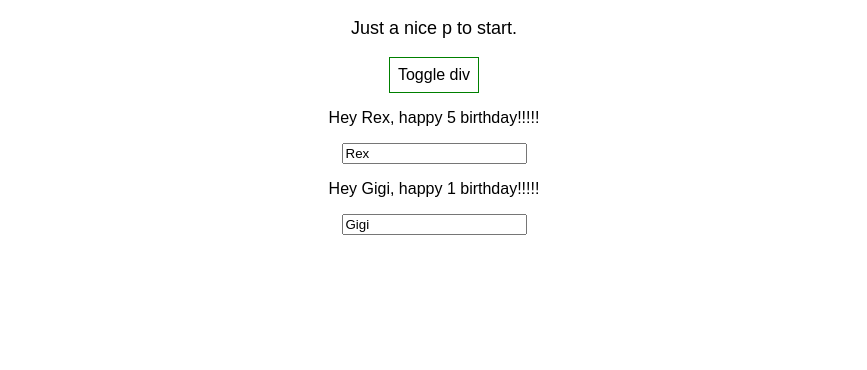
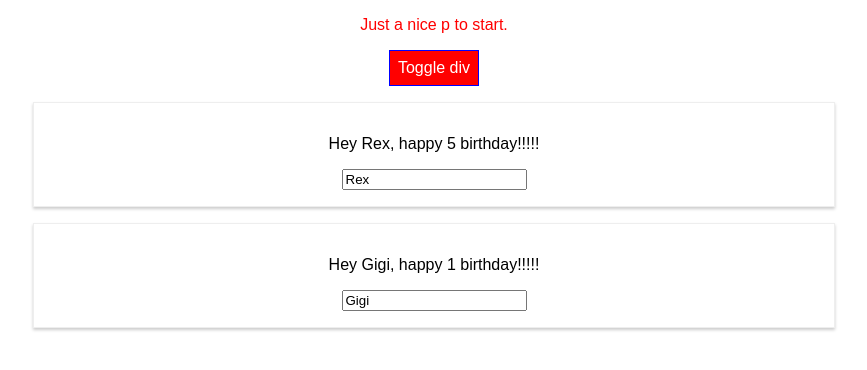
Before and after one commit to sanuma02/react, a React (Create React App) app in the folder first/: page / in a window 1280 px wide. Both pictures are taken after a click on the button "Toggle div". Shown: the top 370 px of the page, without its empty margins (206-1073 px from the left). Built offline with nearby package versions, Linux system fonts and the light colour scheme.

Commit message:
Radium add

```diff
--- a/first/src/App.css
+++ b/first/src/App.css
@@ -26,3 +26,11 @@
   from { transform: rotate(0deg); }
   to { transform: rotate(360deg); }
 }
+
+.red {
+  color:red;
+}
+
+.bold{
+  font-weight: bold;
+}
--- a/first/src/App.js
+++ b/first/src/App.js
@@ -1,5 +1,6 @@
 import React, { Component } from 'react';
 import './App.css';
+import Radium, { StyleRoot } from 'radium';
 import Person from './Person/Person';
 
 class App extends Component {
@@ -44,11 +45,16 @@ class App extends Component {
   render() {
 
     const style = {
-      backgroundColor: 'white',
+      backgroundColor: 'green',
+      color:'white',
       font: 'inherit',
-      border: '1px solid green',
+      border: '1px solid blue',
       padding: '8px',
-      cursor: 'pointer'
+      cursor: 'pointer',
+      ':hover': {
+        backgroundColor : 'lightgreen',
+        color:'black'
+      }
     };
 
     let persons = null;
@@ -68,13 +74,27 @@ class App extends Component {
         }
       </div>
       );
+
+      style.backgroundColor = 'red';
+      style[':hover'] = {
+        backgroundColor : 'salmon',
+        color:'black'
+      };
+    }
+
+    const classes = [];
+    if(this.state.persons.length === 2){
+      classes.push('red');
+    }
+    if(this.state.persons.length === 1){
+      classes.push('bold');
     }
 
 
-
     return (
+      <StyleRoot>
         <div className="App">
-        <p className="App-intro">
+          <p className={classes.join(' ')}>
             Just a nice p to start.
           </p>
           <button onClick={ this.togglePersonsHandler} style={style}>Toggle div</button>
@@ -82,8 +102,9 @@ class App extends Component {
 
 
         </div>
+      </StyleRoot>
     );
   }
 }
 
-export default App;
+export default Radium(App);
--- /dev/null
+++ b/first/src/Person/Person.css
@@ -0,0 +1,9 @@
+.Person{
+    width:60%;
+    margin: 16px auto;
+    border: 1px solid #eee;
+    box-shadow: 0 2px 3px #ccc;
+    padding: 16px;
+    text-align: center
+
+}
--- a/first/src/Person/Person.js
+++ b/first/src/Person/Person.js
@@ -1,8 +1,15 @@
 import React from 'react';
+import './Person.css';
 
 const person = (props) => {
+
+	const style ={
+		'@media(minWidth: 500px)':{
+			widht : '450px'
+		}
+	};
 	return (
-		<div>
+		<div className="Person" style={style}>
 			<p onClick={props.click} >Hey {props.name}, happy {props.age} birthday!!!!!</p>
 			<p>{props.children}</p>
 			<input type="text" onChange={props.changed} value={props.name}/>
```
Lines whose indentation alone changed are shown as unchanged.
